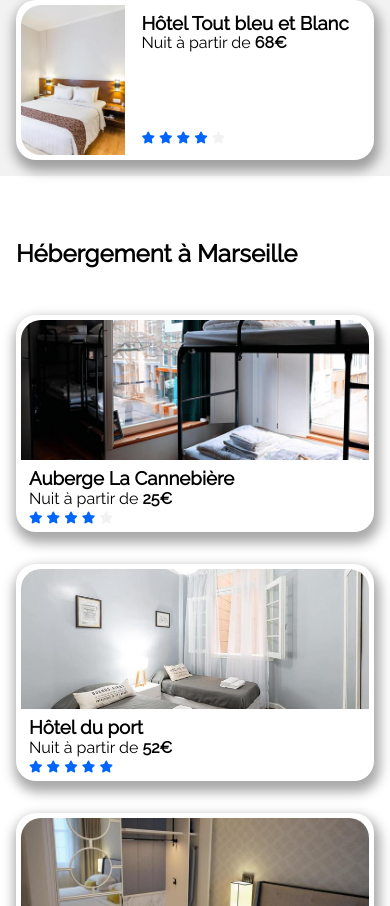
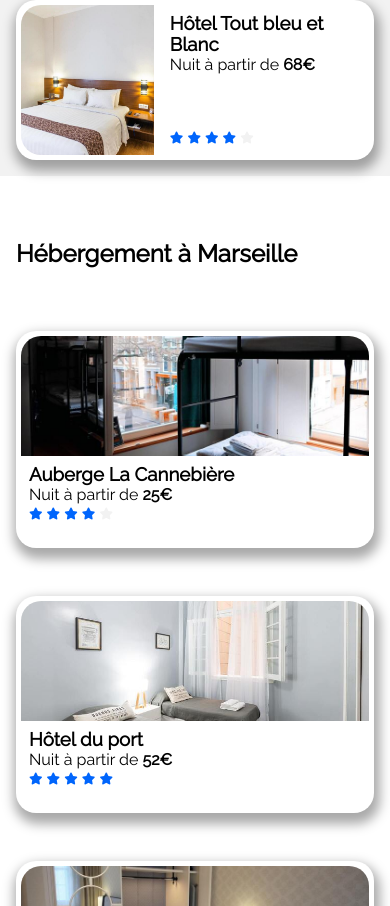
Before and after one commit to Yan-Coquoz/Booki, a plain HTML site: page index.html in a window 390 px wide. Shown: the part 1094-2000 px from the top of the page. Drawn offline with Linux system fonts and the light colour scheme.

Commit message:
Correction des tailles des cards pour le responsive

```diff
--- a/css/style.css
+++ b/css/style.css
@@ -224,7 +224,7 @@ input:focus {
   background: var(--background);
   padding: 22px 32px;
   border-radius: 20px;
-  width: 60%;
+  max-width: 60%;
   display: flex;
   margin-right: calc(var(--gutter) * 2);
   flex-direction: column;
@@ -249,18 +249,21 @@ input:focus {
   top: 2px;
 }
 
-/* Card */
 .hebergement_box {
   display: flex;
   flex-wrap: wrap;
   flex-direction: row;
   justify-content: space-between;
+  gap: 16px 0;
+  margin-top: 16px;
 }
+/* Card */
+
 .hebergement_card {
-  box-sizing: content-box;
+  margin: 0;
+  /* box-sizing: border-box; */
   height: 200px;
-  width: 320px;
-  margin: 16px 8px;
+  width: 30%;
   border-radius: 20px;
   padding: 5px 5px 12px 5px;
   background-color: #fff;
@@ -268,7 +271,7 @@ input:focus {
   box-shadow: 2px 7px 12px 4px rgba(0, 0, 0, 0.34);
 }
 .hebergement_box_pic {
-  height: 70%;
+  height: 60%;
   width: 100%;
 }
 .hebergement_pic {
@@ -351,7 +354,7 @@ aside .section__title {
 }
 .aside__box_pic {
   height: 100%;
-  width: 30%;
+  width: 40%;
 }
 .aside_pic {
   object-fit: cover;
@@ -360,6 +363,7 @@ aside .section__title {
   border-radius: 20px 0px 0 20px;
 }
 .aside__info {
+  width: 60%;
   display: flex;
   flex-direction: column;
   justify-content: space-between;
--- a/css/styleTablette.css
+++ b/css/styleTablette.css
@@ -4,7 +4,8 @@
     flex-direction: column-reverse;
   }
   #hebergement__block {
-    width: 92%;
+    max-width: none;
+    margin-right: 0;
   }
   .hebergement_box {
     flex-direction: row;
```
